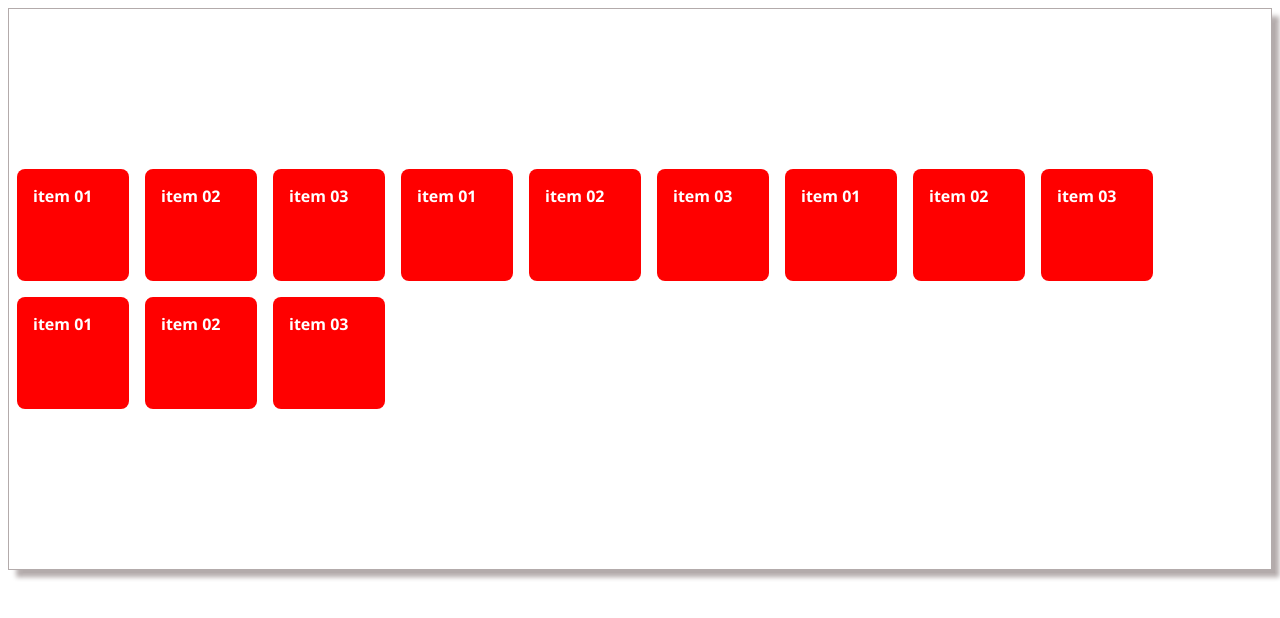
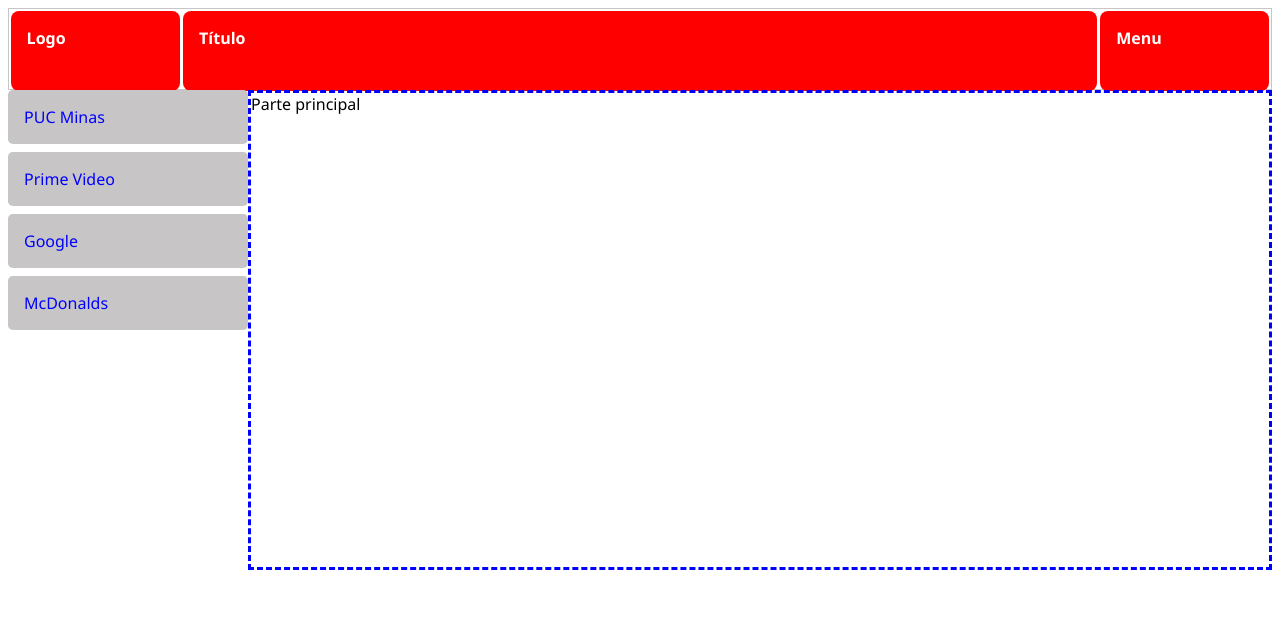
Before and after one commit to GuilhermeValbonetti/pbr-diw-4963101-exemplo-02, a plain HTML site: page index.html in a window 1280 px wide. Drawn offline with Linux system fonts and the light colour scheme.

Commit message:
index html

```diff
--- a/index.html
+++ b/index.html
@@ -1,23 +1,24 @@
 <!DOCTYPE html>
 <html lang="pt-br">
+
 <head>
     <meta charset="UTF-8">
     <meta name="viewport" content="width=device-width, initial-scale=1.0">
     <title>Exemplo Flexbox</title>
     <style>
-        *{
+        * {
             font-size: 16px;
             font-family: 'Segoe UI', Tahoma, Geneva, Verdana, sans-serif;
         }
 
-        .container{
-            border: 1px solid #b3abab;
-            height: 35rem;
-            box-shadow: .5rem .5rem .3rem .01rem #b3abab;
+        .cabecalho {
+            border: 1px solid #c7c5c5;
+            height: 5rem;
+            /*box-shadow: .5rem .5rem .3rem .01rem #c7c5c5;*/
             display: flex;
             flex-wrap: wrap;
             justify-content: start;
-            align-content: center;
+            align-content: start;
         }
 
         .item {
@@ -25,30 +26,84 @@
             color: white;
             font-weight: bold;
             padding: 1rem;
-            margin: .5rem;
+            margin: .1rem;
             width: 5rem;
-            height: 5rem;
+            height: 3rem;
             border-radius: .5rem;
+        }
 
+        .container {
+            display: flex;
+        }
+
+        .logo {
+            flex-grow: 1;
+        }
+
+        .titulo {
+            flex-grow: 14;
+        }
+
+        .menu-sandwich {
+            flex-grow: 1;
+        }
+
+        .menu-lateral {
+            /*border: 3px solid green;*/
+            width: 15rem;
+            height: 30rem;
+        }
+
+        .parte-principal {
+            border: 3px dashed blue;
+            flex-grow: 1;
+        }
+
+        .tile {
+            background-color: #c7c5c5;
+            color: blue;
+            padding: 1rem;
+            margin-bottom: .5rem;
+            border-radius: .3rem;
+        }
+
+        .tile:hover {
+            background-color: blue;
+            color: white;
+        }
+
+        a{
+            text-decoration: none;
         }
     </style>
 </head>
+
 <body>
+    <div class="cabecalho">
+        <div class="item logo">Logo</div>
+        <div class="item titulo">Título</div>
+        <div class="item menu-sandwich">Menu</div>
+    </div>
     <div class="container">
-        <div class="item">item 01</div>
-        <div class="item">item 02</div>
-        <div class="item">item 03</div>
-        <div class="item">item 01</div>
-        <div class="item">item 02</div>
-        <div class="item">item 03</div>
-        <div class="item">item 01</div>
-        <div class="item">item 02</div>
-        <div class="item">item 03</div>
-        <div class="item">item 01</div>
-        <div class="item">item 02</div>
-        <div class="item">item 03</div>
+        <nav class="menu-lateral">
+            <a href="https://www.pucminas.br">
+                <div class="tile">PUC Minas</div>
+            </a>
 
+            <a href="https://www.primevideo.com/">
+                <div class="tile">Prime Video</div>
+            </a>
 
+            <a href="https://www.google.com/">
+                <div class="tile">Google</div>
+            </a>
+
+            <a href="https://www.mcdonalds.com.br/">
+                <div class="tile">McDonalds</div>
+            </a>
+        </nav>
+        <main class="parte-principal">Parte principal</main>
     </div>
 </body>
+
 </html>
```
